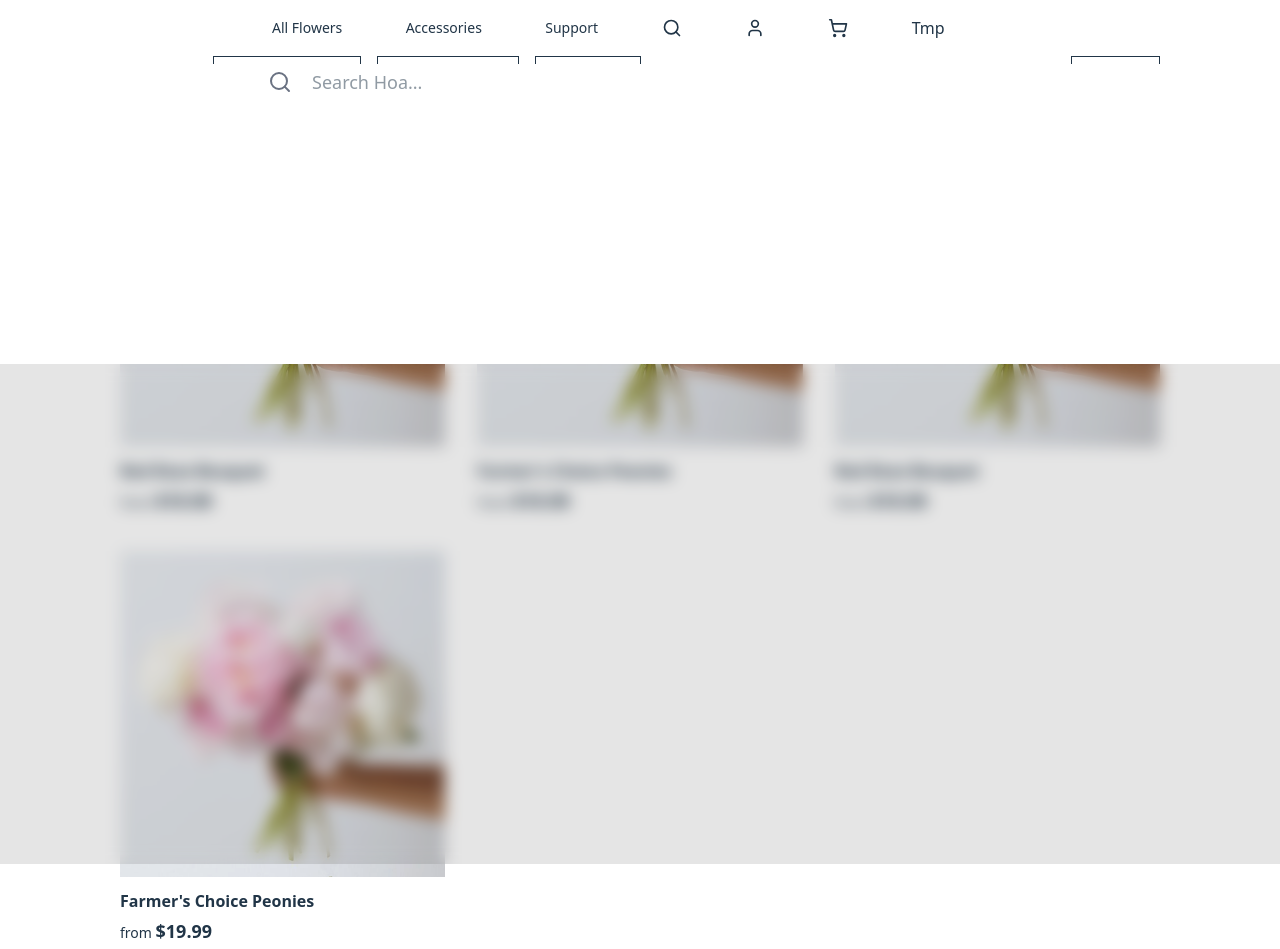
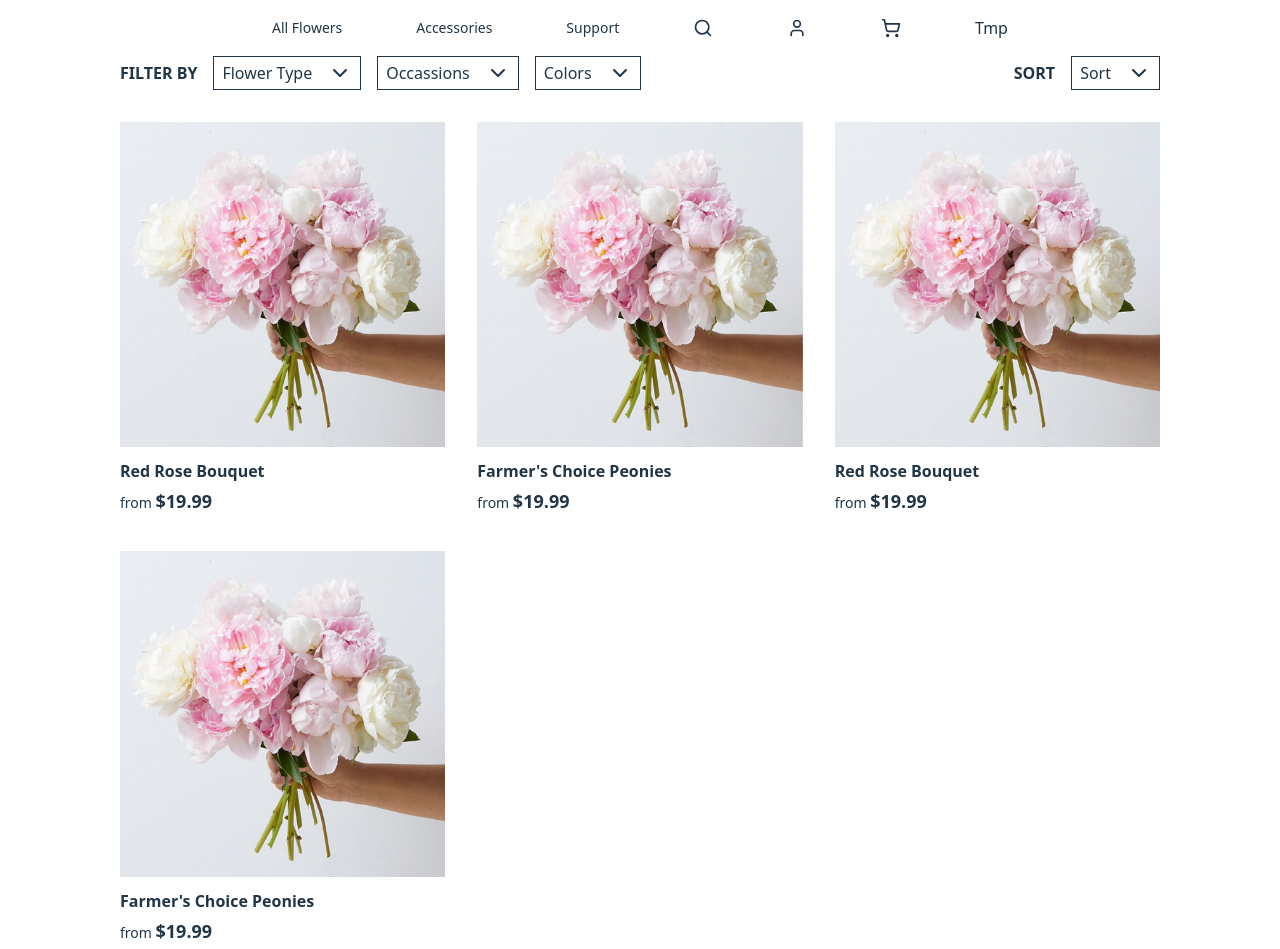
Before and after one commit to Tmin1021/Frontend-EC-Project, a React (Vite) app in the folder Frontend-EC/: page /flowers in a window 1280 px wide. Built offline with nearby package versions, Linux system fonts and the light colour scheme.

Commit message:
Update the Search space: Update the UI, add prediction and listing results. In: src/components/custom/header.jsx.

```diff
--- a/Frontend-EC/src/components/custom/header.jsx
+++ b/Frontend-EC/src/components/custom/header.jsx
@@ -1,11 +1,68 @@
 import React, { useEffect, useState } from "react";
-import {User, Search, ShoppingCart} from 'lucide-react'
+import {User, Search, ShoppingCart, Flower, Flower2} from 'lucide-react'
 import { useNavigate } from "react-router-dom";
 import { useCart } from "../../context/CartContext";
 import { AnimatePresence, motion } from "framer-motion";
-// bg-black/40 backdrop-blur-sm
+import { ProductProvider, useProduct } from "../../context/ProductContext";
+
+function Search_Item({product}) {
+    const navigate = useNavigate()
+    const [isHover, setIsHover] = useState(false)
+
+    return (
+        <div className='flex items-center gap-2 px-1 py-2' onClick={()=> navigate(`/product/${product.product_id}`)} onMouseEnter={()=>setIsHover(true)} onMouseLeave={()=>setIsHover(false)}>
+            {isHover? <Flower2 className='w-4 h-4 text-pink-500'/> : <Flower className='w-4 h-4 text-pink-300'/>}
+            <p className='font-light hover:font-semibold transition-all'>{product.name}</p>
+        </div>
+    )
+}
+
+function Search_Result() {
+    const {searchProduct, searchPrediction} = useProduct()
+    const [input, setInput] = useState("")
+    const searchResults = searchProduct(input)
+    const prediction = searchPrediction(input)
+
+    const onHandleInput = (e)=>{
+        const value = e.target.value
+        setInput(value);
+    }
+
+    return (
+        <div className="absolute top-15 left-0 w-full px-3 flex flex-col gap-2 z-52">
+            {/* Input field */}
+            <div className='flex gap-2 w-full items-center'>
+                <Search className='w-6 h-6 text-gray-500' />
+
+                <div className='relative min-w-[200px]'>
+                    <div className='text-2xl font-medium text-gray-400 dark:text-white'>
+                        {input===""? "Search Hoa..." : <p>{input}<b>{prediction}</b></p>}
+                    </div>
+
+                    <input
+                            type="text"
+                            placeholder="Search Hoa..."
+                            value={input}
+                            onChange={onHandleInput}
+                            className="absolute inset-0 bg-transparent flex-1 px-3 py-2 text-2xl text-transparent font-medium focus:outline-none"
+                            />
+                </div>
+            </div>
+
+            {/* Result */}
+            <div>
+                {searchResults.map((product, i) => (
+                    <Search_Item key={i} product={product}/>
+                ))}
+            </div>
+
+        </div>
+    )
+}
 
 function Search_Space({isSearch, closeSearch}) {
+
+
    useEffect(() => {
       document.body.style.overflow = 'hidden';
 
@@ -19,7 +76,7 @@ function Search_Space({isSearch, closeSearch}) {
         {isSearch &&
         <motion.div>
             {/* Blur layer */}
-            <motion.div className='fixed top-16 left-0 w-full h-full bg-black/10 backdrop-blur-sm z-50 flex items-center justify-center'
+            <motion.div className='fixed top-12 left-0 w-full h-full bg-black/10 backdrop-blur-sm z-50 flex items-center justify-center'
                         onMouseEnter={closeSearch}
                         initial={{ opacity: 0 }}
                         animate={{ opacity: 1 }}
@@ -27,32 +84,27 @@ function Search_Space({isSearch, closeSearch}) {
                         transition={{ duration: 0.3 }}
             ></motion.div>
             {/* White/Black layer */}
-            <motion.div className='fixed top-16 left-0 w-full h-[300px] bg-white dark:bg-black z-51 flex items-center justify-center'
+            <motion.div className='fixed top-12 left-0 w-full h-[300px] bg-white dark:bg-black z-51 flex items-center justify-center'
                         initial={{ y: -30, opacity: 0 }}
                         animate={{ y: 0, opacity: 1 }}
                         exit={{ y: -30, opacity: 0 }}
                         transition={{ duration: 0.5 }}>
             </motion.div>
             {/* Search */}
-            <motion.div className="absolute top-15 left-0 w-full px-3 flex items-center gap-2 z-52"
+            <motion.div
                         initial={{ opacity: 0, y: -10 }}
                         animate={{ opacity: 1, y: 0 }}
                         exit={{ opacity: 0, y: -10 }}
                         transition={{ duration: 0.3 }}>
-                <Search className='w-6 h-6 text-gray-500' />
-                <input
-                    type="text"
-                    placeholder="Search Hoa..."
-                    className="flex-1 px-3 py-2 text-lg font-medium focus:outline-none"
-                />
+                <ProductProvider>
+                    <Search_Result/>
+                </ProductProvider>
             </motion.div>
+
         </motion.div>}
-
     </AnimatePresence>
-
   )
 }
-
 
 function Header_Item({name}) {
     const iconMap = {
@@ -84,7 +136,7 @@ function Header() {
     // fixed z-10 top-10 left-1/2 -translate-x-1/2
     // mx-auto: place the div in the middle of the space it take
     const header_items = ["All Flowers", "Accessories", "Support", "Search", "User", "Cart"]
-    const [isSearch, setIsSearch] = useState(true)
+    const [isSearch, setIsSearch] = useState(false)
 
     return (
         <div>
```
